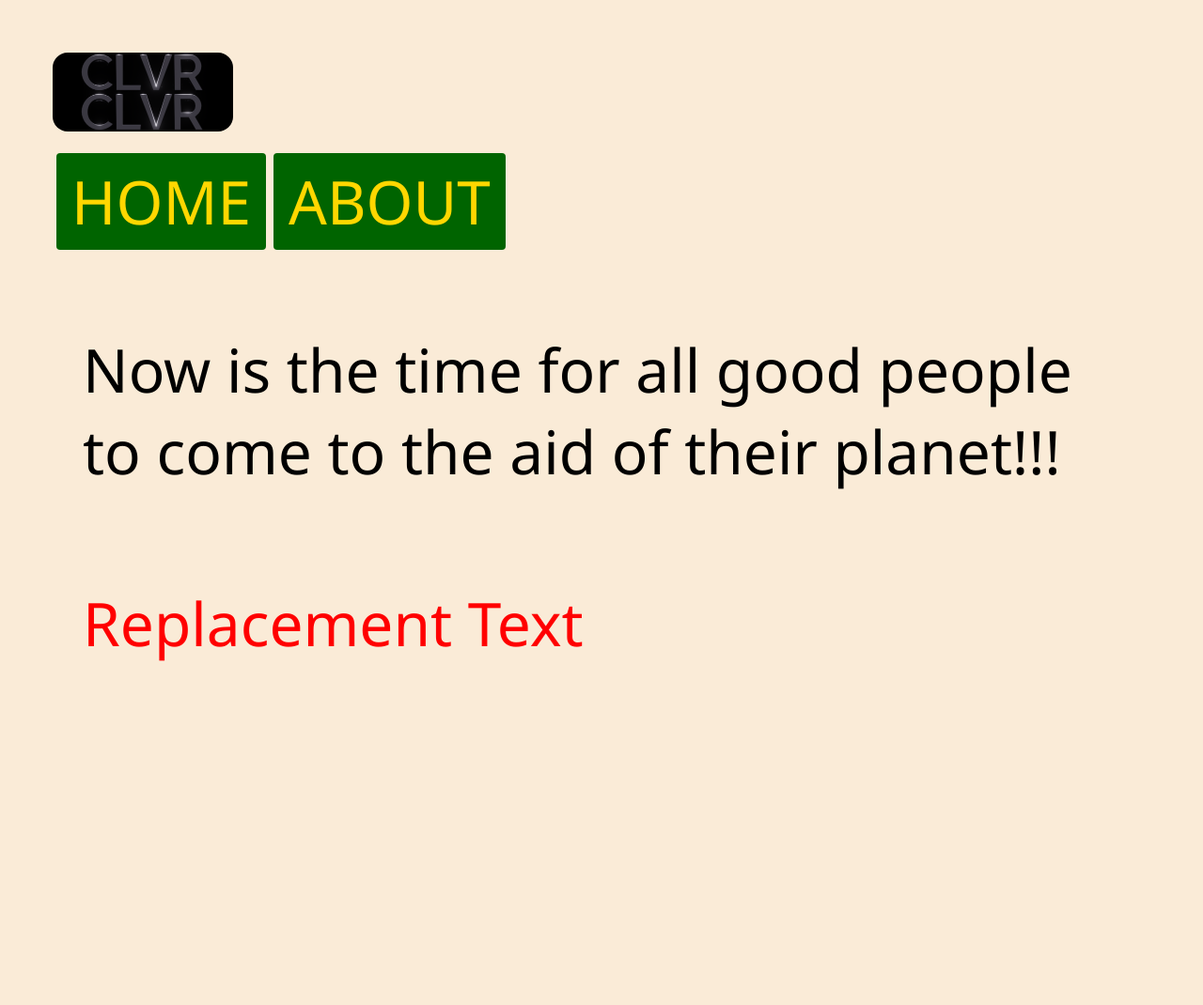
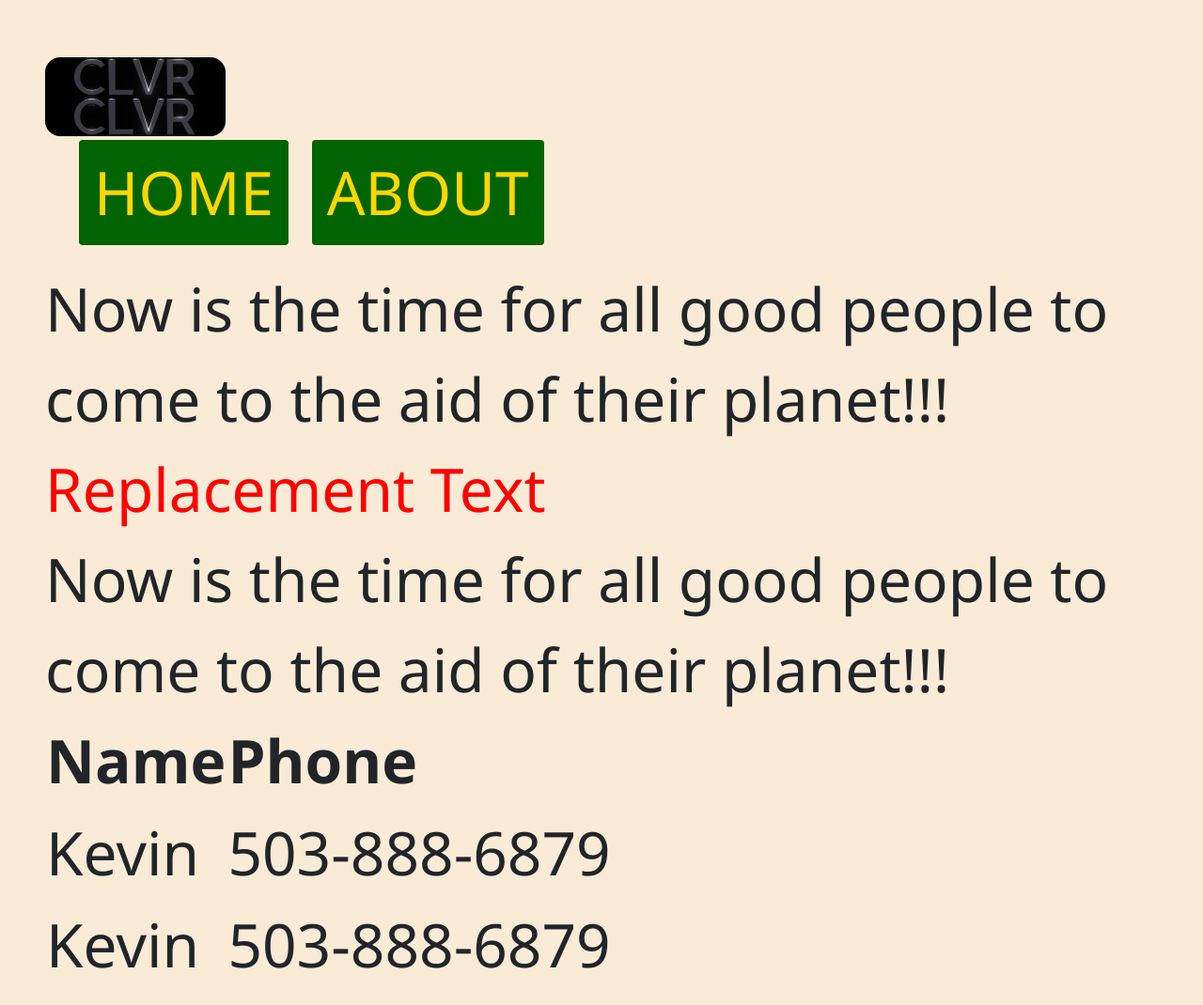
Before and after one commit to kevinelong/WednesdayHtml, a plain HTML site: page index.html in a window 1280 px wide. Shown: the whole page at 94% size. Before the commit the page ends 843 px from the top, so only its background shows below. Drawn offline with nearby package versions, Linux system fonts and the light colour scheme.

Commit message:
bootstrap and nested selectors

```diff
--- a/index.html
+++ b/index.html
@@ -5,7 +5,11 @@
     <meta charset="UTF-8">
     <meta name="viewport" content="width=device-width, initial-scale=1.0">
     <title>HOME</title>
+    <link href="https://cdn.jsdelivr.net/npm/bootstrap@5.3.3/dist/css/bootstrap.min.css" rel="stylesheet" integrity="sha384-QWTKZyjpPEjISv5WaRU9OFeRpok6YctnYmDr5pNlyT2bRjXh0JMhjY6hW+ALEwIH" crossorigin="anonymous">
+
     <link rel="stylesheet" href="styles/style.css">
+    <script src="https://cdn.jsdelivr.net/npm/bootstrap@5.3.3/dist/js/bootstrap.bundle.min.js" integrity="sha384-YvpcrYf0tY3lHB60NNkmXc5s9fDVZLESaAA55NDzOxhy9GkcIdslK1eN7N6jIeHz" crossorigin="anonymous"></script>
+
     <script src="scripts/main.js"></script>
 </head>
 
@@ -14,19 +18,40 @@
     <img src="images/logo.png" alt="LOGO" id="logo">
 
     <nav>
-        <a href="index.html">HOME</a><a href="about.html">ABOUT</a>
+        <ul>
+            <li>
+                <a href="index.html">HOME</a>
+
+            </li>
+            <li>
+                <a href="about.html">ABOUT</a>
+
+            </li>
+        </ul>
     </nav>
 
-    <p>
+    <section>
         Now is the time for all good people to come to the aid of their planet!!!
-    </p>
+    </section>
 
-    <p class="special" id="extra_special">
+    <section class="special" id="extra_special">
         Now is the time for all good people to come to the aid of their planet!!!
-    </p>
+    </section>
 
-    <!-- <p>
+    <aside>
         Now is the time for all good people to come to the aid of their planet!!!
-    </p> -->
+    </aside>
+
+    <table>
+        <tr>
+            <th>Name</th><th>Phone</th>
+        </tr>
+        <tr>
+            <td>Kevin</td><td>503-888-6879</td>
+        </tr>
+        <tr>
+            <td>Kevin</td><td>503-888-6879</td>
+        </tr>
+    </table>
 </body>
 </html>
--- a/styles/style.css
+++ b/styles/style.css
@@ -40,3 +40,9 @@ a {
     width: 12rem;
     border-radius: 1rem;
 }
+ul {
+    list-style-type: none;
+}
+nav ul li{
+    display: inline-block;
+}
```
